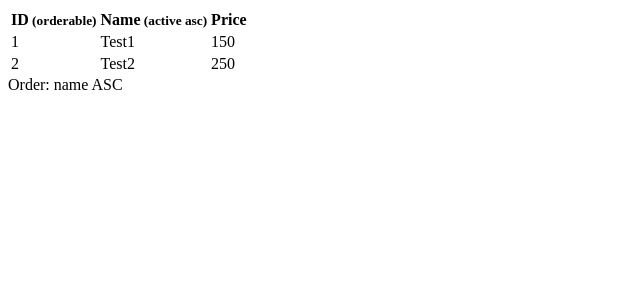
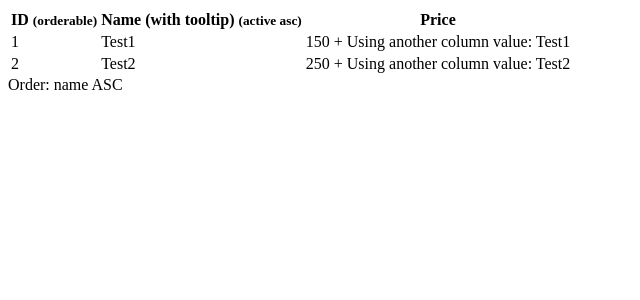
Before and after one commit to AventailLtd/list-base-vue, a Vue app: page / in a window 1280 px wide. Shown: the top 300 px of the page, without its empty margins (0-640 px from the left). Built offline with nearby package versions, Linux system fonts and the light colour scheme.

Commit message:
slot and class fixes

```diff
--- a/dev/App.vue
+++ b/dev/App.vue
@@ -15,6 +15,22 @@
         <small>
           (orderable)
         </small>
+      </template>
+      <template #thInner="data">
+        <span v-if="data.field.tooltip !== undefined" :title="data.field.tooltip">
+          {{ data.field.label }} (with tooltip)
+        </span>
+        <span v-else>
+          {{ data.field.label }}
+        </span>
+      </template>
+      <template #td="data">
+        <div v-if="data.field === 'price'">
+          {{ data.item }} + Using another column value: {{ items[data.index].name }}
+        </div>
+        <div v-else>
+          {{ data.item }}
+        </div>
       </template>
     </table-base>
 
@@ -42,6 +58,7 @@ export default defineComponent({
         {
           key: 'name',
           label: 'Name',
+          tooltip: 'Tooltip Test',
         },
         {
           key: 'price',
--- a/src/components/table-base/TableBase.vue
+++ b/src/components/table-base/TableBase.vue
@@ -4,15 +4,17 @@
       <tr>
         <template v-for="field in fields">
           <th
-            :class="{
-              'cursor-pointer': isSortableField(field),
+            :class="[{
+              'cursor-pointer': isSortableField(field)},
               thClass,
-            }"
+            ]"
             :key="field.key"
             @click="onHeadClick(field)"
           >
             <div :class="thInnerClass">
-              <span>{{ field.label }}</span>
+              <slot name="thInner" :field="field">
+                <span v-text="field.label" />
+              </slot>
               <slot v-if="isActiveOrderBy(field.key) && !sortDesc" name="sortIconAsc" />
               <slot v-else-if="isActiveOrderBy(field.key) && sortDesc" name="sortIconDesc" />
               <slot v-else-if="isSortableField(field)" name="sortIconClassNotActive" />
@@ -37,12 +39,11 @@
       <tr v-for="(item, key) in items" v-else :key="key">
         <template v-for="field in fields">
           <td
-            :class="{
-              tdClass,
-            }"
+            :class="tdClass"
             :key="field.key"
           >
             <slot
+              :index="key"
               name="td"
               :field="field.key"
               :item="field.key in item ? item[field.key] : null"
```
Also changed, not shown: 1 other file (tests, documents, lock files or other folders).
